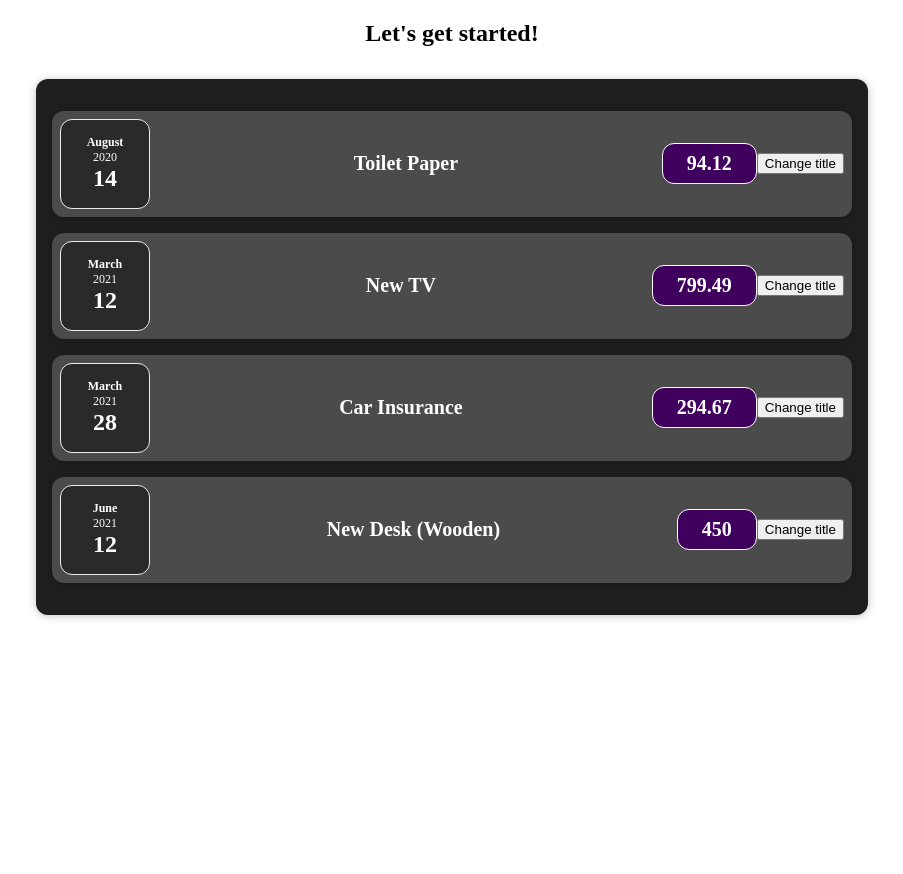
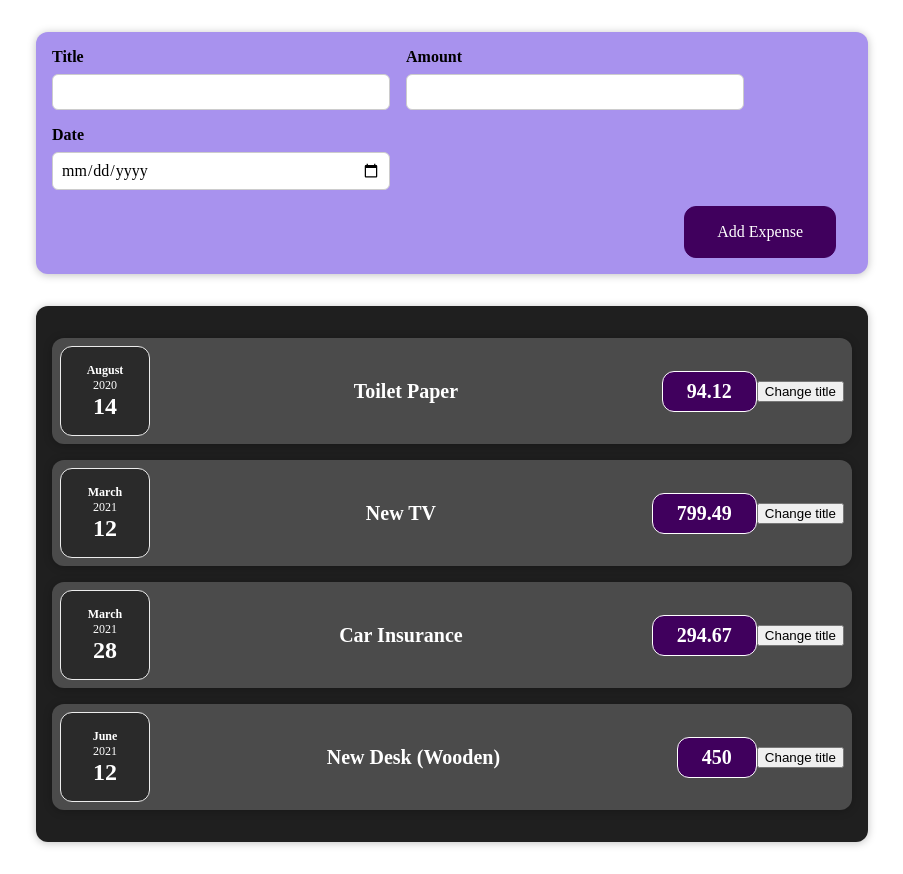
Before and after one commit to 2jiwon/udemy-courses, a React (Create React App) app in the folder react-complete-guide/project01/: page / in a window 1280 px wide. Shown: the whole page, without its empty margins (188-1091 px from the left). Before the commit the page ends 800 px from the top, so only its background shows below. Built offline with nearby package versions, Linux system fonts and the light colour scheme.

Commit message:
추가한 컴포넌트 표시

```diff
--- a/react-complete-guide/project01/src/App.js
+++ b/react-complete-guide/project01/src/App.js
@@ -1,5 +1,6 @@
 import './App.css';
 import Expenses from './components/Expenses/Expenses';
+import NewExpense from './components/NewExpense/NewExpense';
 
 const App = () => {
   const expenses = [
@@ -26,7 +27,7 @@ const App = () => {
 
   return (
     <div className="App">
-      <h2>Let's get started!</h2>
+      <NewExpense />
       <Expenses data={expenses} />
     </div>
   );
```
